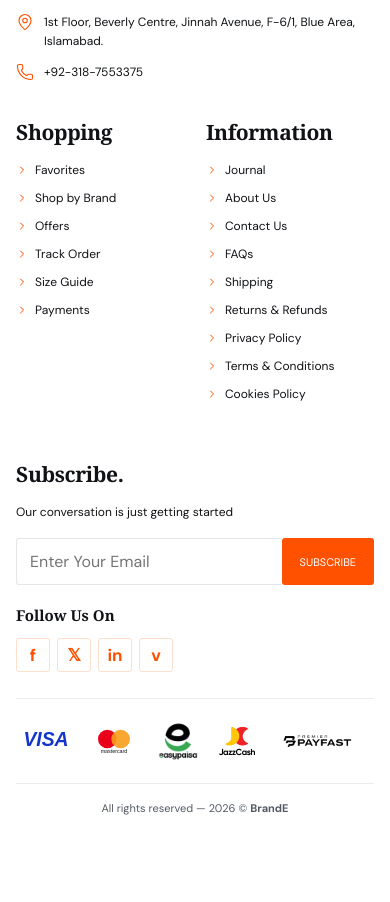
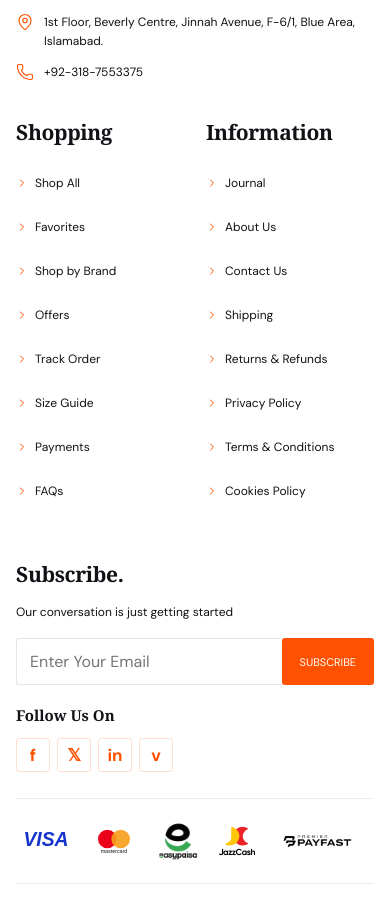
Before and after one commit to WAJAHATSAL33M/Brandifya, a Next.js app: page /checkout in a window 390 px wide. Shown: the part 964-1866 px from the top of the page. Built offline with nearby package versions, Linux system fonts and the light colour scheme; no server answers; the database is empty.

Commit message:
Balance footer menus to eight links with equal column widths and spacing

```diff
--- a/app/compact-store.css
+++ b/app/compact-store.css
@@ -368,7 +368,7 @@
   padding: 64px 0 32px;
 }
 .hp .hp-footer-grid {
-  grid-template-columns: 1.1fr 0.85fr 1fr 1.35fr;
+  grid-template-columns: 1.1fr minmax(0, 1fr) minmax(0, 1fr) 1.35fr;
   gap: 28px;
 }
 .hp .hp-contact > a:first-child {
@@ -1773,3 +1773,11 @@
 @media (max-width: 700px) {
   .hp .hp-best .explore-product-rail { grid-auto-columns: calc((100% - 12px) / 2); gap: 12px; }
 }
+
+/* Match the footer menu widths, link rows and spacing. */
+.hp .hp-footer-column { min-width: 0; padding: 0; }
+.hp .hp-footer-column > a { min-height: 36px; margin: 0; }
+@media (max-width: 700px) {
+  .hp .hp-footer-grid { grid-template-columns: repeat(2, minmax(0, 1fr)); }
+  .hp .hp-footer-column > a { min-height: 44px; }
+}
--- a/app/store-footer.tsx
+++ b/app/store-footer.tsx
@@ -50,12 +50,14 @@ export default function StoreFooter({live=false}:{live?:boolean}) {
             <div className="hp-footer-column">
               <h3>Shopping</h3>
               {[
+                ["Shop All", "/shop"],
                 ["Favorites", "/shop?saved=1"],
                 ["Shop by Brand", "/#brands"],
                 ["Offers", "/#deals"],
                 ["Track Order", "/order-tracking"],
                 ["Size Guide", "/size-guide"],
                 ["Payments", "/payments"],
+                ["FAQs", "/faq"],
               ].map(([label, href]) => <Link key={href} href={href}><ChevronRight size={15}/>{label}</Link>)}
             </div>
             <div className="hp-footer-column">
@@ -64,7 +66,6 @@ export default function StoreFooter({live=false}:{live?:boolean}) {
                 ["Journal", "/blog"],
                 ["About Us", "/about"],
                 ["Contact Us", "/contact"],
-                ["FAQs", "/faq"],
                 ["Shipping", "/shipping"],
                 ["Returns & Refunds", "/returns"],
                 ["Privacy Policy", "/privacy-policy"],
```
